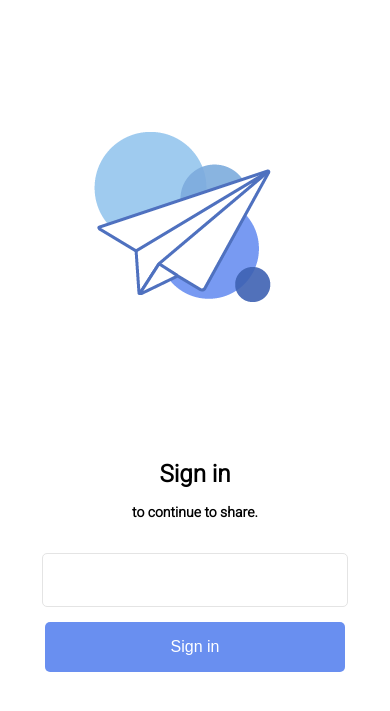
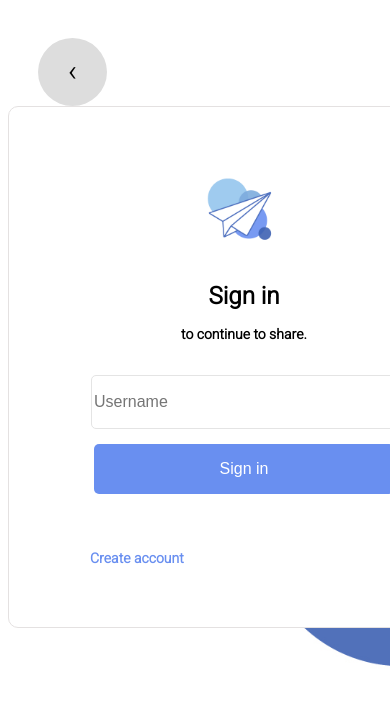
Before and after one commit to lee-steven/FileAir, a PHP site: page /login.php in a window 390 px wide; the page is wider, and only the part inside the window is pictured. Shown: the top 711 px of that part. Run offline with PHP 8.4, Linux system fonts and the light colour scheme.

Commit message:
Back buttons and Create Account

```diff
--- a/Practice/CSS/stylesheet.css
+++ b/Practice/CSS/stylesheet.css
@@ -1,6 +1,6 @@
 /* comes into effect for screens larger than or equal to 481 pixels */
-@media screen and (min-width: 500px) {
-
+/* @media screen and (min-width: 500px) {
+     */
     html{
         font-family: 'Heebo', sans-serif;
         background: url(Background.jpg) no-repeat center center fixed;
@@ -60,16 +60,17 @@
         text-align: center;
     }
 
-    main{
+    main .login{
         text-align: center;
         width:450px;
         height:500px;
         margin:auto;
-        margin-top:100px;
+        margin-top:0px;
         background: white;
         border:solid 0.6px;
         border-color:#e4e1e1;
         border-radius: 10px;
+        padding: 10px;
     }
 
     #enter{
@@ -128,57 +129,67 @@
         border-color:#698ff0;
     }
 
+    .file-load{
+        text-align: center;
+        margin-top: 185px;
+    }
 
 
-}
-
-/* comes into effect for screens less than or equal to 320 pixels */
-@media screen and (max-width: 499px) {
-    html{
-        font-family: 'Heebo', sans-serif;
-        background: white;
+    main a{
+        text-decoration: none;
+        font-size: 14px;
+        font-weight: bold;
+        float: left;
+        margin-left:67px;
+        margin-top: 50px;
+        color: #698ff0;
+        background-color: white;
+        padding: 4px;
+        border-radius: 3px;
     }
 
-    h3{
-        text-align:center;
-        font-size: 24px;
-        font-weight: bold;
-        margin-top: 100px;
-        margin-bottom: 0px;
+     main a:hover{
+        text-decoration: none;
+        float:left;
+        background-color: #eff3ffa6;
+        padding: 4px;
+        border-radius: 3px;
+     }
+
+     main .create-account{
+        text-align: center;
+        width:500px;
+        height:500px;
+        margin:auto;
+        margin-top:0px;
+        background: white;
+        border:solid 0.6px;
+        border-color:#e4e1e1;
+        border-radius: 10px;
+        padding: 10px;
+     }
+
+    .back-butt .previous {
+        background-color: #ddd;
+        color: black;
     }
 
-    h4{
-        font-size: 14px;
-        font-weight: bold;
-        margin-top:10px;
-        margin-bottom:30px;
+    .back-butt .round {
+        border-radius: 50%;
     }
 
-    main{
-        text-align: center;
-        margin:auto;
-        margin-top:100px;
+    .back-butt a {
+        text-decoration: none;
+        display: inline-block;
+        padding: 12px 30px;
+        margin:30px;
+        margin-bottom:0px;
+        font-size: 30px;
     }
 
-    #user{
-        width: 300px;
-        height: 50px;
-        font-size: 16px;
-        border:none;
-        border:solid 1px;
-        border-radius:5px;
-        border-color:#E4E4E4;
+    .back-butt a:hover {
+        background-color: #698ff0;
+        color: white;
     }
 
-    #sign_in{
-        margin-top:15px;
-        border:none;
-        border-radius:5px;
-        background: #698ff0;
-        width: 300px;
-        height: 50px;
-        color: white;
-        font-weight: medium;
-        font-size:16px;
-    }
-}
+/* } */
--- a/Practice/login.php
+++ b/Practice/login.php
@@ -39,16 +39,23 @@
         exit();
     }
     ?>
+    <div class="back-butt">
+        <a href="welcome.html" class="previous round">&#8249;</a>
+    </div>
 
     <main>
+        <div class="login">
+
         <img src="Logo.png" class="logo" alt="File Air Logo">
         <h3>Sign in</h3>
         <h4>to continue to share.</h4>
         <form action="<?php echo htmlspecialchars($_SERVER["PHP_SELF"]);?>" method="POST">
-            <input type="text" id="user" name="user" />
+            <input type="text" id="user" placeholder="Username" name="user" />
             </br>
             <input type="submit" id="sign_in" value="Sign in"/>
         </form>
+        <a href=sign-up.php >Create account</a>
+</div>
     </main>
 </body>
 </html>
--- a/Practice/welcome.html
+++ b/Practice/welcome.html
@@ -4,7 +4,7 @@
     <link href="https://fonts.googleapis.com/css?family=Abril+Fatface|Montserrat|Questrial|Raleway" rel="stylesheet">
     <meta charset="utf-8" />
     <meta http-equiv="X-UA-Compatible" content="IE=edge">
-    <title>FileAir.</title>
+    <title>Welcome to FileAir</title>
     <meta name="viewport" content="width=device-width, initial-scale=1">
     <link rel="stylesheet" type="text/css" media="screen" href="CSS/stylesheet.css" />
     <link rel="icon" href="LogoIcon.png" type="image/png" sizes="20x20">
```
Also changed, not shown: Practice/CSS/stylesheet2.css (+9 -2 lines), Practice/deleted.php (+6 -1 lines), Practice/sign-up.php (added, +28 -0 lines).
